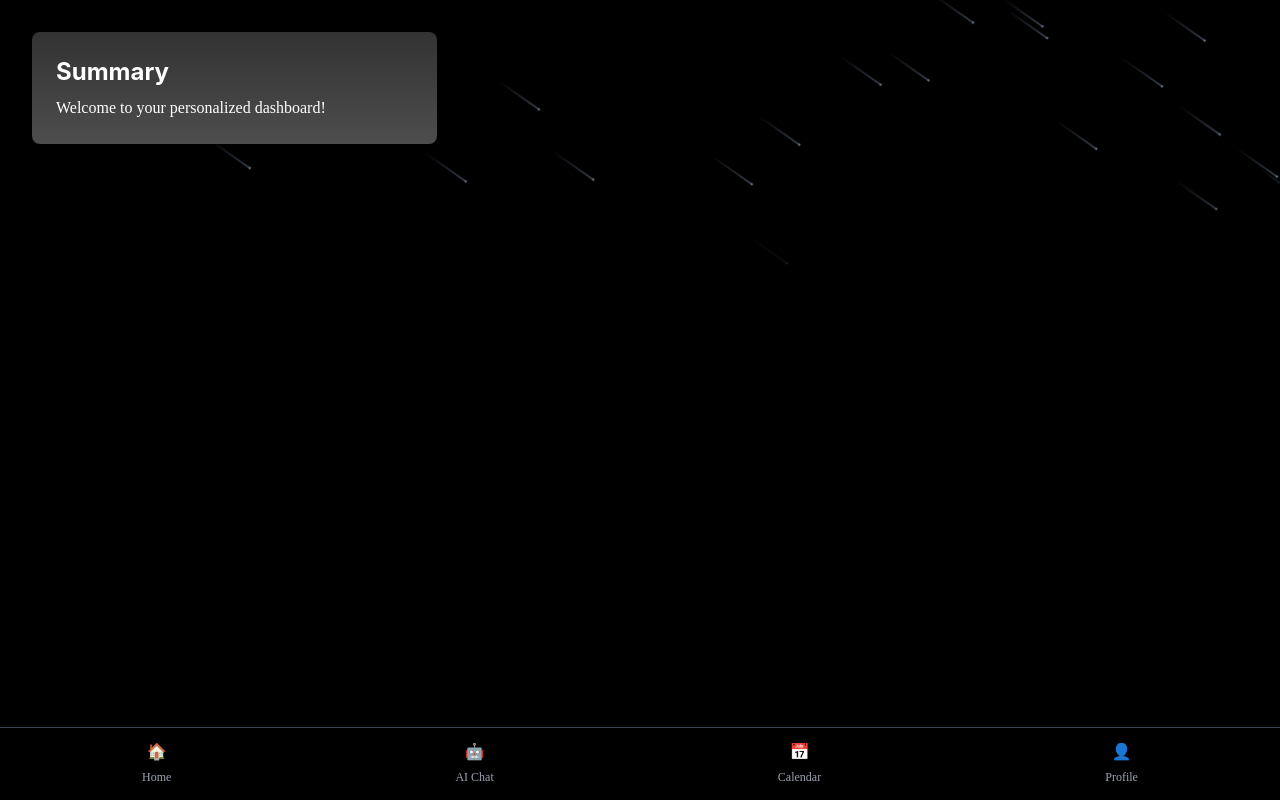
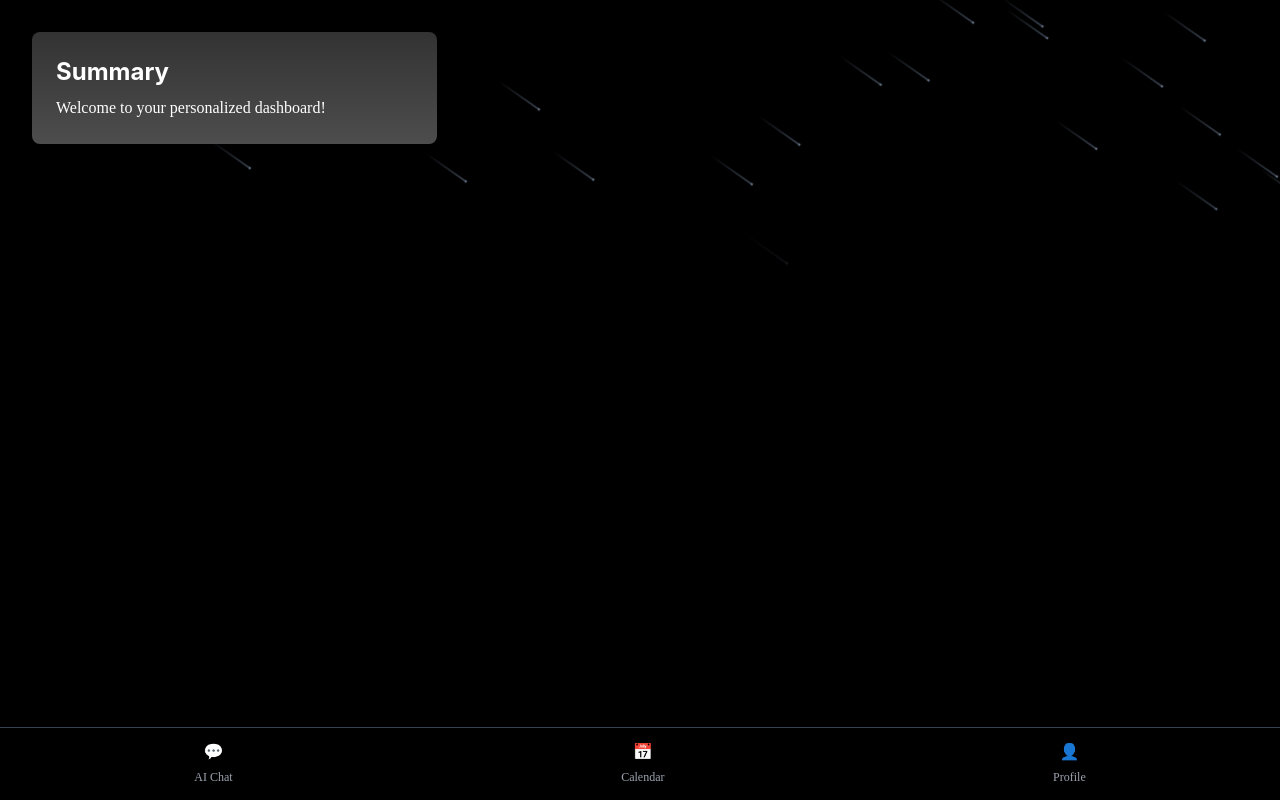
Before and after one commit to imbaraniii/Feminae, a React (Vite) app in the folder Client/: page /homepage in a window 1280 px wide. Built offline with nearby package versions, Linux system fonts and the light colour scheme.

Commit message:
Update chat icon and add WeasyPrint to requirements

```diff
--- a/Client/src/pages/calendar.jsx
+++ b/Client/src/pages/calendar.jsx
@@ -52,7 +52,7 @@ const CalendarPage = () => {
           to="/chatpage"
           className="text-center text-gray-400 hover:text-white transition"
         >
-          <div>🤖</div>
+          <div>💬</div>
           <span className="text-xs">AI Chat</span>
         </Link>
         <Link
--- a/Client/src/pages/homepage.jsx
+++ b/Client/src/pages/homepage.jsx
@@ -26,17 +26,10 @@ const HomePage = () => {
       {/* Bottom Navigation */}
       <nav className="fixed bottom-0 left-0 right-0 bg-black py-3 shadow-md flex justify-around border-t border-gray-700">
         <Link
-          to="/homepage"
-          className="text-center text-gray-400 hover:text-white transition"
-        >
-          <div>🏠</div>
-          <span className="text-xs">Home</span>
-        </Link>
-        <Link
           to="/chatpage"
           className="text-center text-gray-400 hover:text-white transition"
         >
-          <div>🤖</div>
+          <div>💬</div>
           <span className="text-xs">AI Chat</span>
         </Link>
         <Link
--- a/Client/src/pages/profile.jsx
+++ b/Client/src/pages/profile.jsx
@@ -61,7 +61,7 @@ const ProfilePage = () => {
               : "text-gray-400 hover:text-white"
           }`}
         >
-          <div>🤖</div>
+          <div>💬</div>
           <span className="text-xs">AI Chat</span>
           {isActive("/chatpage") && (
             <span
```
Also changed, not shown: 1 other file (tests, documents, lock files or other folders).
